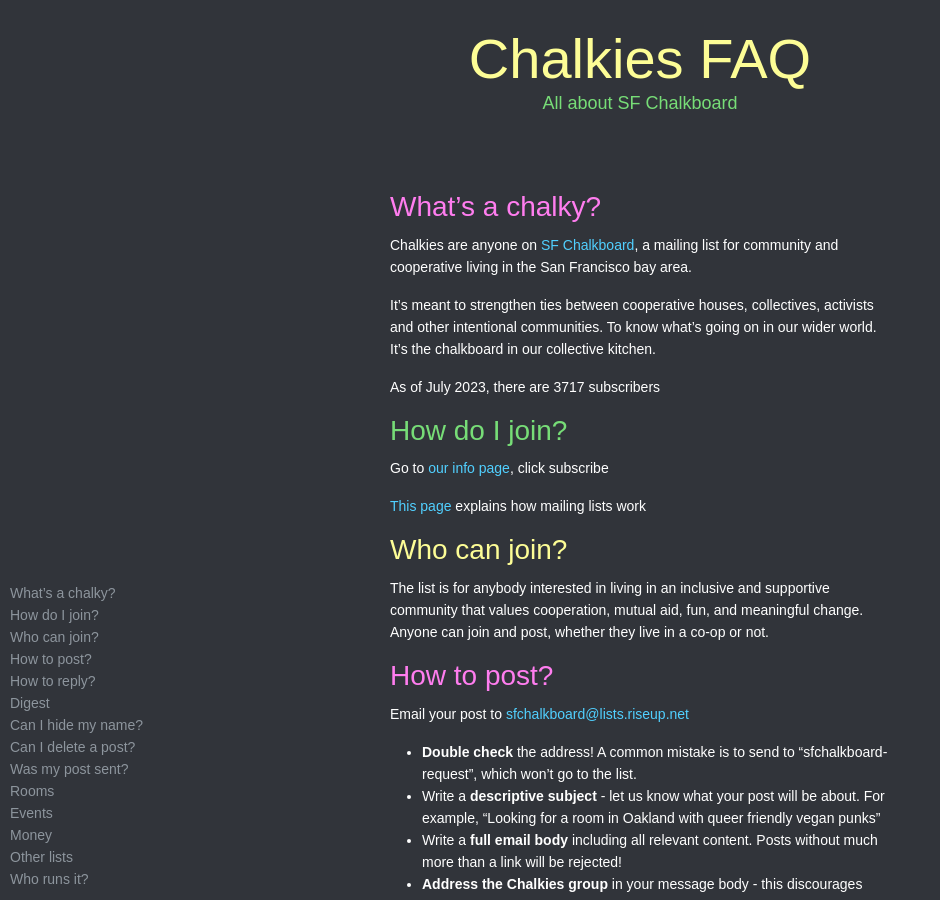
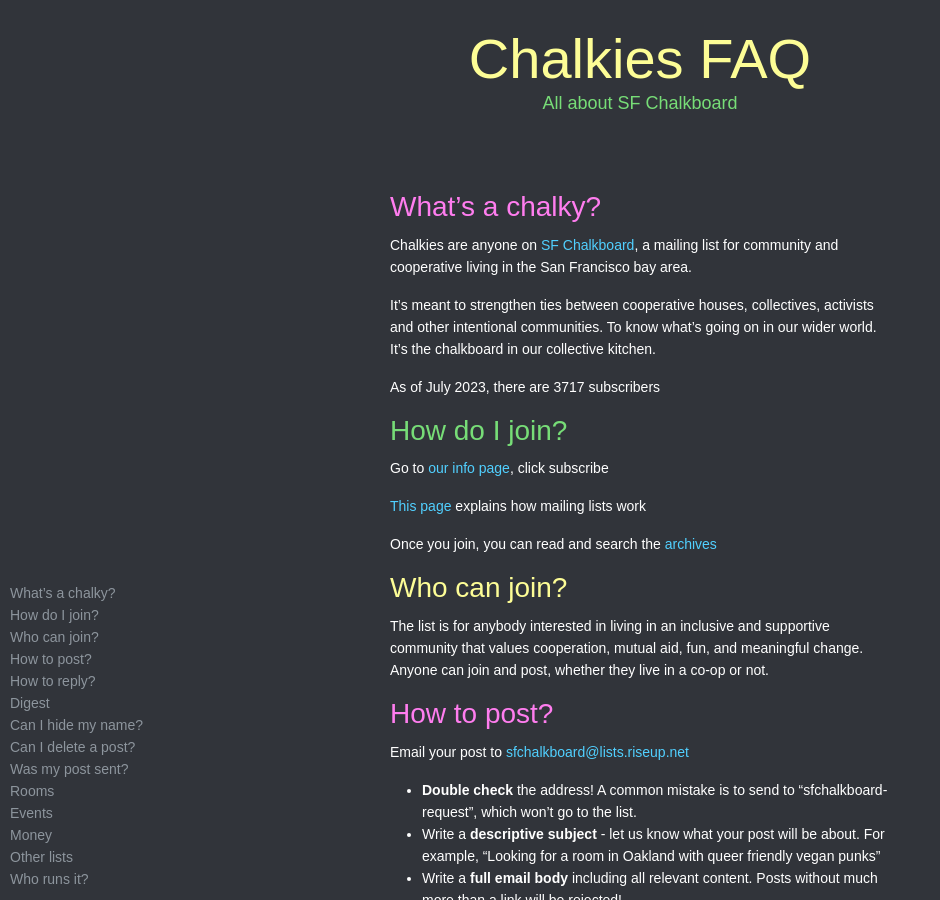
Before and after one commit to organicunity/chalkies.github.io, a Jekyll site: the page built from index.md, in a window 1280 px wide and 900 px high. Shown: the whole window, without its empty margins (0-940 px from the left). Built offline with Jekyll 4.4.1, drawn with Linux system fonts in a browser that asks for light colours; some web fonts are replaced; comment, search, counter and statistics services are not loaded; a style sheet for code colours, icons or effects is not loaded; our own code applies the rules of GitHub Pages for plain Markdown files.

Commit message:
link to archives

```diff
--- a/index.md
+++ b/index.md
@@ -17,6 +17,8 @@ As of July 2023, there are 3717 subscribers
 Go to [our info page](https://lists.riseup.net/www/info/sfchalkboard), click subscribe
 
 [This page](https://lists.riseup.net/www/help/introduction) explains how mailing lists work
+
+Once you join, you can read and search the [archives](https://lists.riseup.net/www/arc/sfchalkboard)
 
 # Who can join?
 
```
